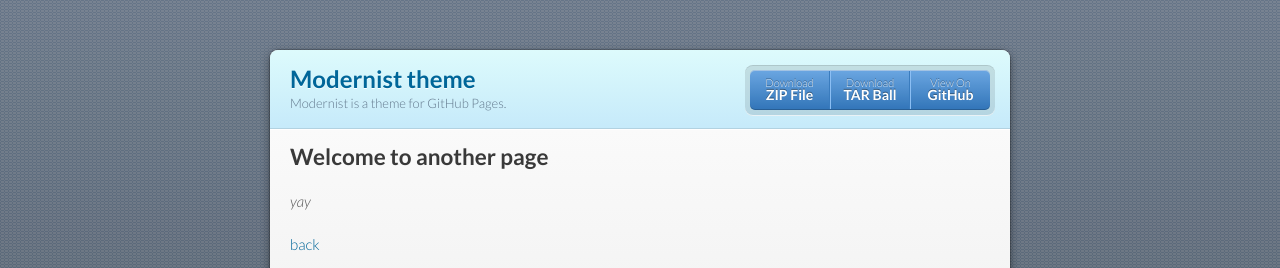
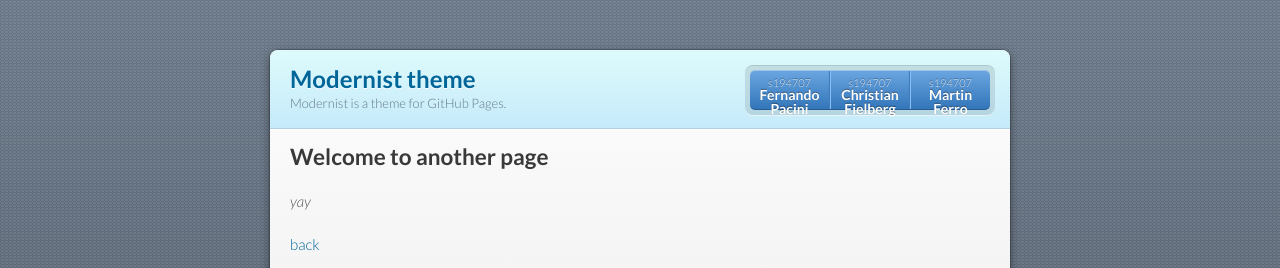
Before and after one commit to kocation/kocation.github.io, a Jekyll site: the page built from another-page.md, in a window 1280 px wide. Shown: the top 268 px of the page. Built offline with Jekyll 4.4.1, drawn with Linux system fonts in a browser that asks for light colours; our own code applies the rules of GitHub Pages for plain Markdown files.

Commit message:
Update default.html

```diff
--- a/_layouts/default.html
+++ b/_layouts/default.html
@@ -26,10 +26,10 @@
         <p class="view"><a href="{{ site.github.repository_url }}">View the Project on GitHub <small>{{ github_name }}</small></a></p>
         <ul>
         {% if site.show_downloads %}
-          <li><a href="{{ site.github.zip_url }}">Download <strong>ZIP File</strong></a></li>
-          <li><a href="{{ site.github.tar_url }}">Download <strong>TAR Ball</strong></a></li>
+          <li><a href="{{ site.github.zip_url }}">s194707<strong>Fernando Pacini</strong></a></li>
+          <li><a href="{{ site.github.tar_url }}">s194707<strong>Christian Fielberg</strong></a></li>
         {% endif %}
-          <li><a href="{{ site.github.repository_url }}">View On <strong>GitHub</strong></a></li>
+          <li><a href="{{ site.github.repository_url }}">s194707<strong>Martin Ferro</strong></a></li>
         </ul>
       </header>
       <section>
```
